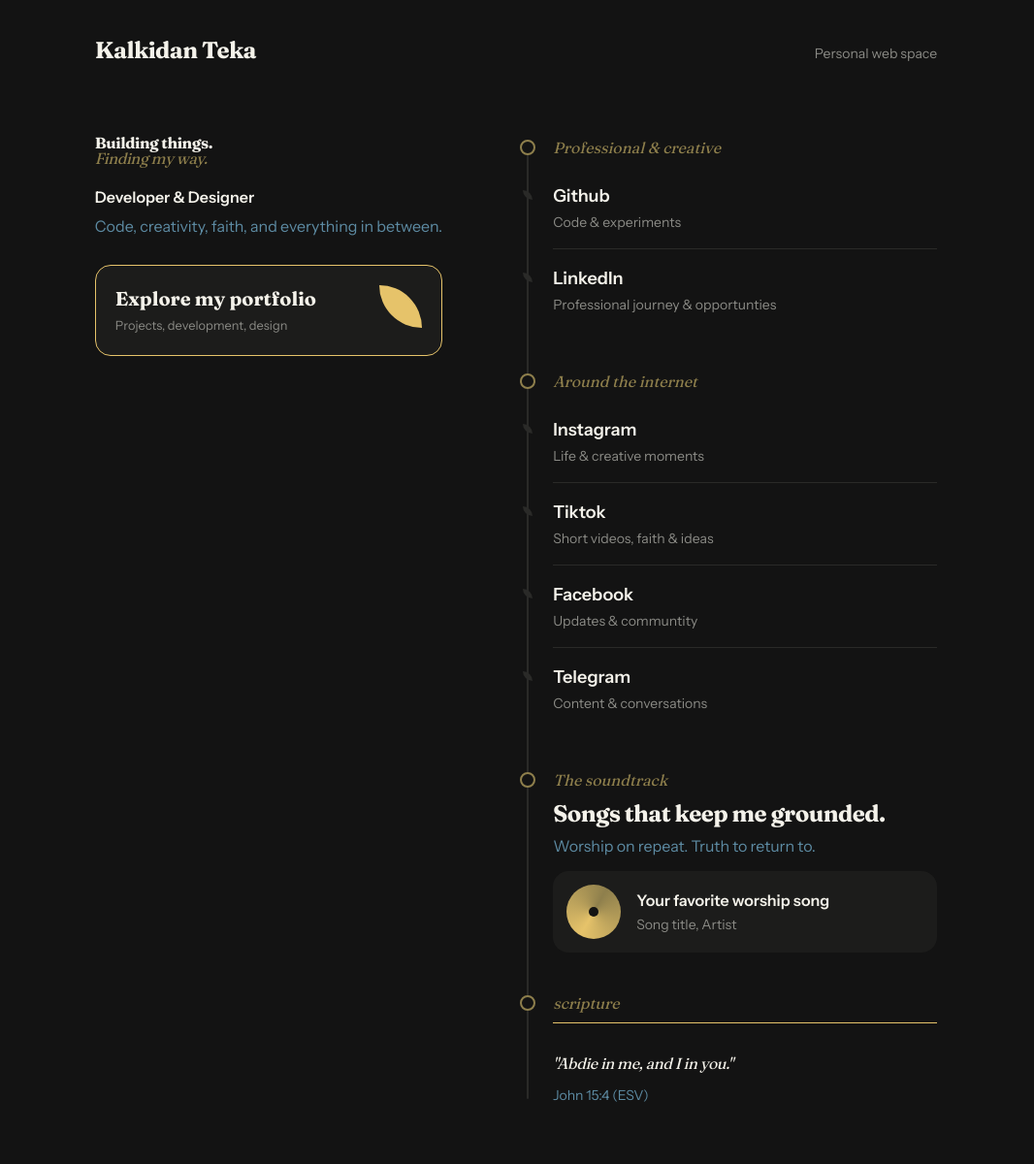
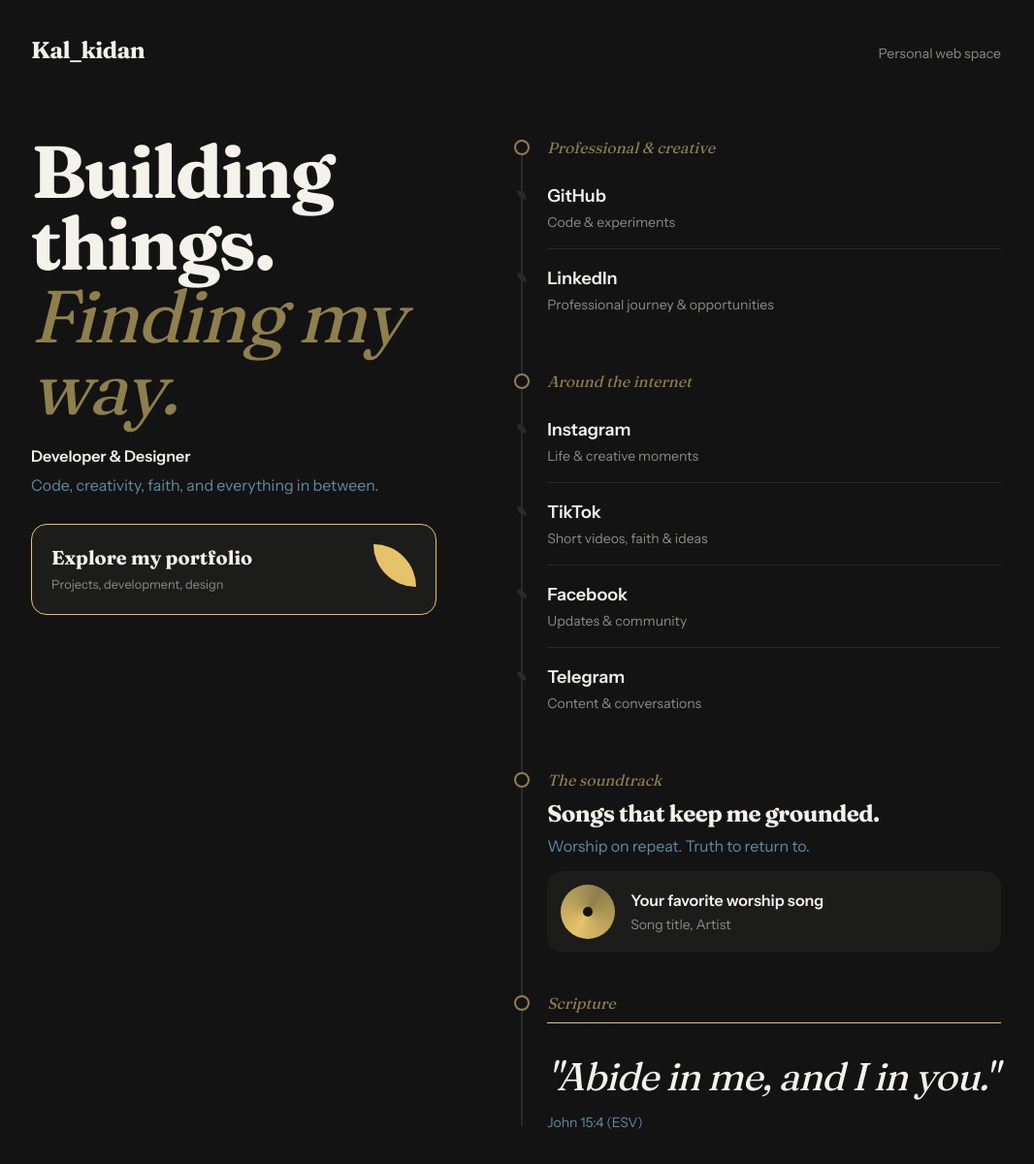
Before and after one commit to kalkidan-teka/my-digital-space, a Next.js app: page / in a window 1280 px wide. Shown: the top 1200 px of the page at 97% size, without its empty margins (108-1174 px from the left). Built offline with nearby package versions, Linux system fonts and the light colour scheme.

Commit message:
fix: correct clamp units and content typos

```diff
--- a/app/page.tsx
+++ b/app/page.tsx
@@ -8,14 +8,14 @@ export default function Home() {
     <div className="mx-auto max-w-270 px-6 pb-16 pt-6 md:px-10 md:pt-9 lg:pb-24">
       <header className="mb-11 flex items-baseline justify-between lg:mb-18">
         <span className="font-display text-2xl font-bold tracking-tight">
-          Kalkidan Teka
+          Kal_kidan
         </span>
         <small className="text-sm text-muted">Personal web space</small>
       </header>
 
       <div className="grid gap-11 lg:grid-cols-[5fr_6fr] lg:items-start lg:gap-20">
         <section className="lg:sticky lg:top-8">
-        <h1 className="font-display text-[clamp(2.75rem,11vm,4.75rem)] font-bold leading-[0.98] tracking-tight">
+        <h1 className="font-display text-[clamp(2.75rem,11vw,4.75rem)] font-bold leading-[0.98] tracking-tight">
           Building things.
           <span className="block font-normal italic text-olive">
             Finding my way.
--- a/components/Verse.tsx
+++ b/components/Verse.tsx
@@ -7,7 +7,7 @@ import SectionTitle from "./SectionTitle";
         <section>
             <SectionTitle>{title}</SectionTitle>
             <figure className="border-t border-gold pt-8">
-                <blockquote className="font-display text-[clamp(1.875rem,6vm,2.5rem)] italic leading-[1.15] tracking-tight">
+                <blockquote className="font-display text-[clamp(1.875rem,6vw,2.5rem)] italic leading-[1.15] tracking-tight">
                     "{qoute}"
                 </blockquote>
                 <figcaption className="mt-3.5 text-sm text-steel">{reference}</figcaption>
--- a/data/content.ts
+++ b/data/content.ts
@@ -26,10 +26,10 @@ export const linkGroups: LinkGroup[] = [
     {
         title: "Professional & creative",
         links: [
-            { name: "Github", description: "Code & experiments", href: "#"},
+            { name: "GitHub", description: "Code & experiments", href: "#"},
             {
                 name: "LinkedIn",
-                description: "Professional journey & opportunties",
+                description: "Professional journey & opportunities",
                 href: "#",
             },
         ],
@@ -38,8 +38,8 @@ export const linkGroups: LinkGroup[] = [
         title: "Around the internet",
         links:[
             { name: "Instagram", description: "Life & creative moments", href: "#"},
-            { name: "Tiktok", description: "Short videos, faith & ideas", href: "#"},
-            { name: "Facebook", description: "Updates & communtity", href: "#"},
+            { name: "TikTok", description: "Short videos, faith & ideas", href: "#"},
+            { name: "Facebook", description: "Updates & community", href: "#"},
             { name: "Telegram", description: "Content & conversations", href:"#"},
         ],
     },
@@ -57,7 +57,7 @@ export const soundtrack = {
 };
 
 export const scripture = {
-    title: "scripture",
-    qoute: "Abdie in me, and I in you.",
+    title: "Scripture",
+    qoute: "Abide in me, and I in you.",
     reference: "John 15:4 (ESV)",
 };
```
